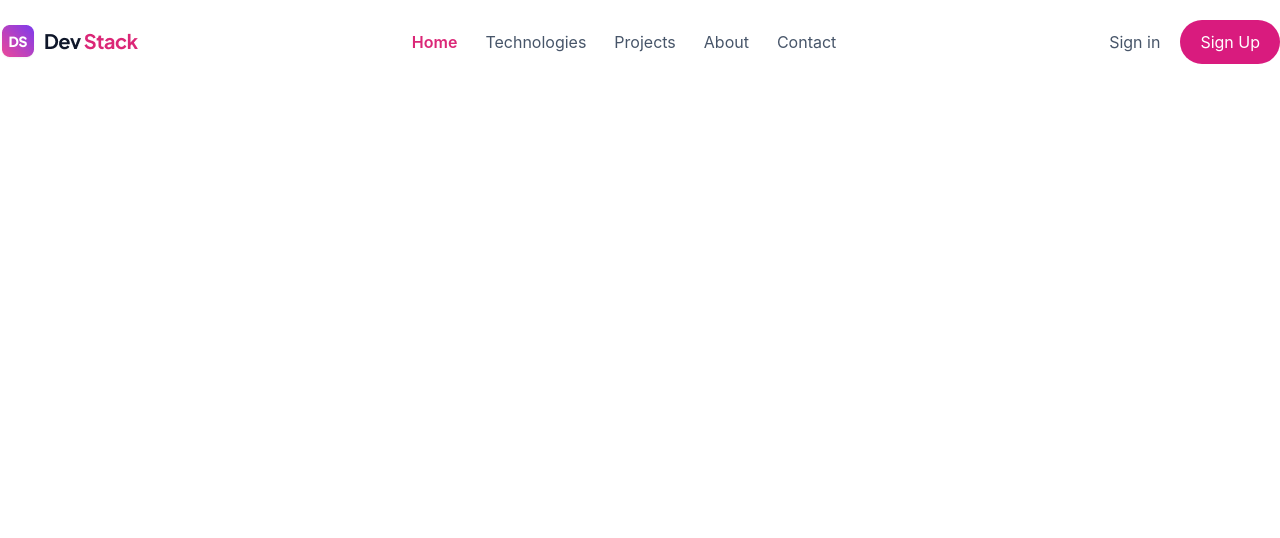
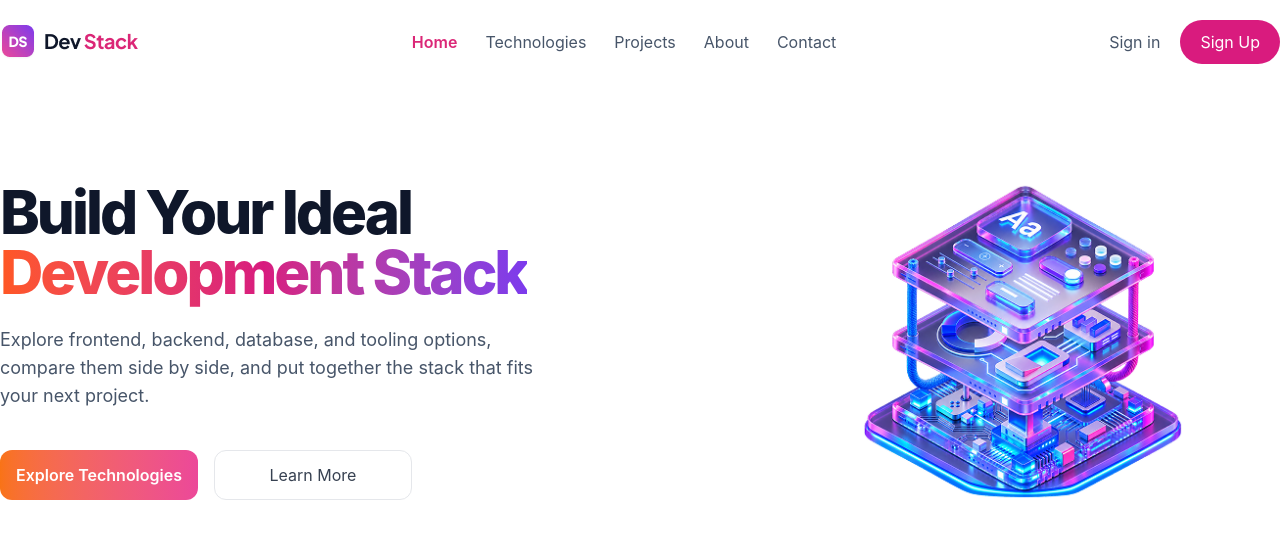
Before and after one commit to Naimur131251/DevStack, a React (Vite) app: page / in a window 1280 px wide. Shown: the top 538 px of the page. Built offline with nearby package versions, Linux system fonts and the light colour scheme.

Commit message:
hero component add

```diff
--- a/src/App.tsx
+++ b/src/App.tsx
@@ -1,3 +1,4 @@
+import Hero from "./components/Hero";
 import Nav from "./components/Nav";
 
 const App = () => {
@@ -5,6 +6,7 @@ const App = () => {
   return (
     <>
       <Nav />
+      <Hero />
     </>
   );
 };
--- /dev/null
+++ b/src/components/Hero.tsx
@@ -0,0 +1,35 @@
+import HeroImage from "../assets/banner-stack.png";
+
+const Hero = () => {
+  return (
+    <div className="container mx-auto">
+      <div className="grid grid-cols-12 gap-8 items-center">
+        <div className="col-span-7">
+          <h1 className="font-extrabold text-[60px]/15 text-[#0F172A] font-inter tracking-tighter mb-6">
+            Build Your Ideal{" "}
+            <span className="bg-linear-to-r from-[#FF5722] via-[#D81B7E] to-[#7C3AED] bg-clip-text text-transparent">
+              Development Stack
+            </span>
+          </h1>
+          <p className="max-w-137 font-sans text-[18px]/7 text-[#475569] mb-10">
+            Explore frontend, backend, database, and tooling options, <br />
+            compare them side by side, and put together the stack that fits your
+            next project.
+          </p>
+          <div className="font-semibold font-inter text-3.2/4 text-white flex gap-4">
+            <button className="bg-linear-to-r from-[#F97316] to-[#EC4899] rounded-xl px-4 py-3 w-49.5">
+              Explore Technologies
+            </button>
+            <button className="border border-[#E5E7EB] rounded-xl px-4 py-3 text-[#374151] font-normal w-49.5">
+              Learn More
+            </button>
+          </div>
+        </div>
+
+        <img src={HeroImage} alt="HeroImage" className="col-span-5" />
+      </div>
+    </div>
+  );
+};
+
+export default Hero;
--- a/src/index.css
+++ b/src/index.css
@@ -1,2 +1,8 @@
 @import "tailwindcss";
 @plugin "daisyui";
+
+@import url('https://fonts.googleapis.com/css2?family=Arimo:ital,wght@0,400..700;1,400..700&family=Inter:ital,opsz,wght@0,14..32,100..900;1,14..32,100..900&display=swap');
+@theme {
+  --font-arimo: "Arimo", sans-serif;
+  --font-inter: "Inter", sans-serif;
+}
```
